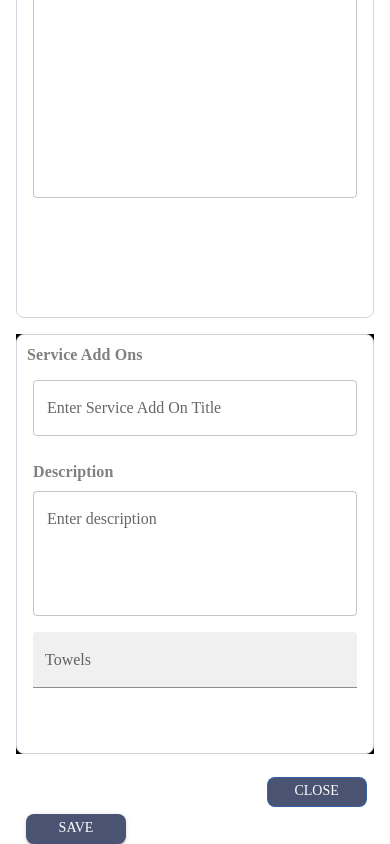
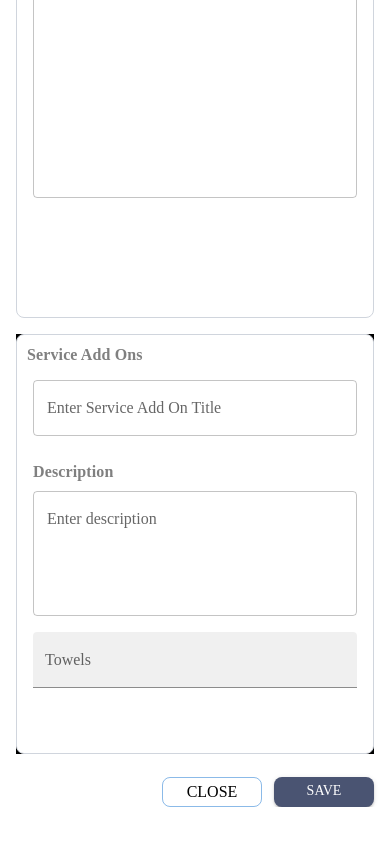
Before and after one commit to Software-Lifecycle-Consultants/slc-open-hms, a Next.js app: page /admin/roomdetails in a window 390 px wide. Shown: the part 2069-2913 px from the top of the page. After the commit the page ends 2876 px from the top, so only its background shows below. Built offline with nearby package versions, Linux system fonts and the light colour scheme.

Commit message:
Did update Buttons components in mobile responsive

```diff
--- a/app/admin/roomdetails/page.tsx
+++ b/app/admin/roomdetails/page.tsx
@@ -121,21 +121,21 @@ const roomDetails = () => {
         <Container>
           {/* (7) The Save and Close buttons are rendered here. */}
           <Grid item xs={12} sm={12} md={12} lg={12} xl={12} marginTop={2}>
+            <Box display="flex" justifyContent="end" alignItems="center">
               <Button
                 sx={{
                   marginTop: "7px",
                   justifyContent: "center",
-                backgroundColor: "#4A5472",
                   color: "white",
                   width: "100px",
                   height: "30px",
                   borderRadius: "8px",
-                marginLeft: "70%",
                   textAlign: "center",
                 }}
                 variant="outlined"
               >
-              Close
+                <Typography style={{ color: "#000" }}>Close</Typography>
+
               </Button>
               <Button
                 sx={{
@@ -145,13 +145,14 @@ const roomDetails = () => {
                   width: "100px",
                   height: "30px",
                   borderRadius: "8px",
-                marginLeft: "10px",
+                  marginLeft: "12px",
                   textAlign: "center",
                 }}
                 variant="contained"
               >
                 Save
               </Button>
+            </Box>
           </Grid>
         </Container>
       </Box>
```
Lines whose indentation alone changed are shown as unchanged.
